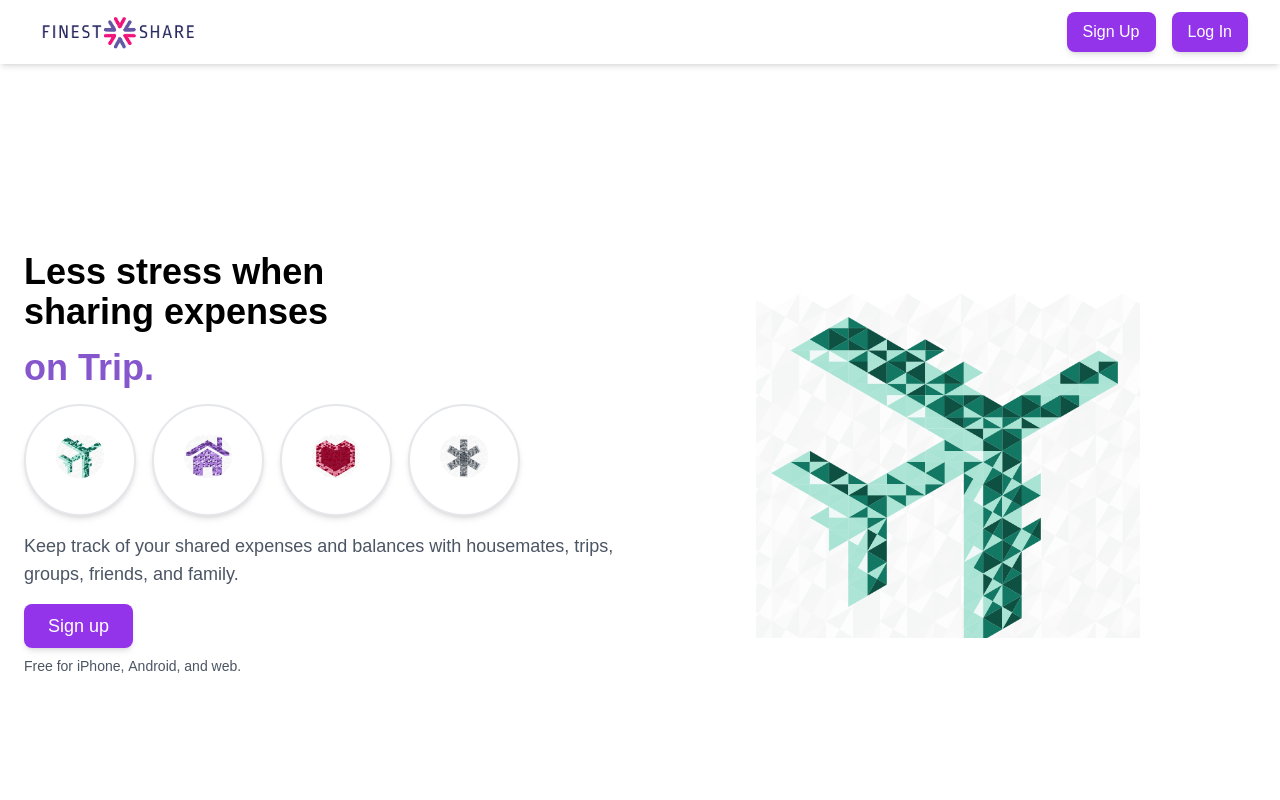
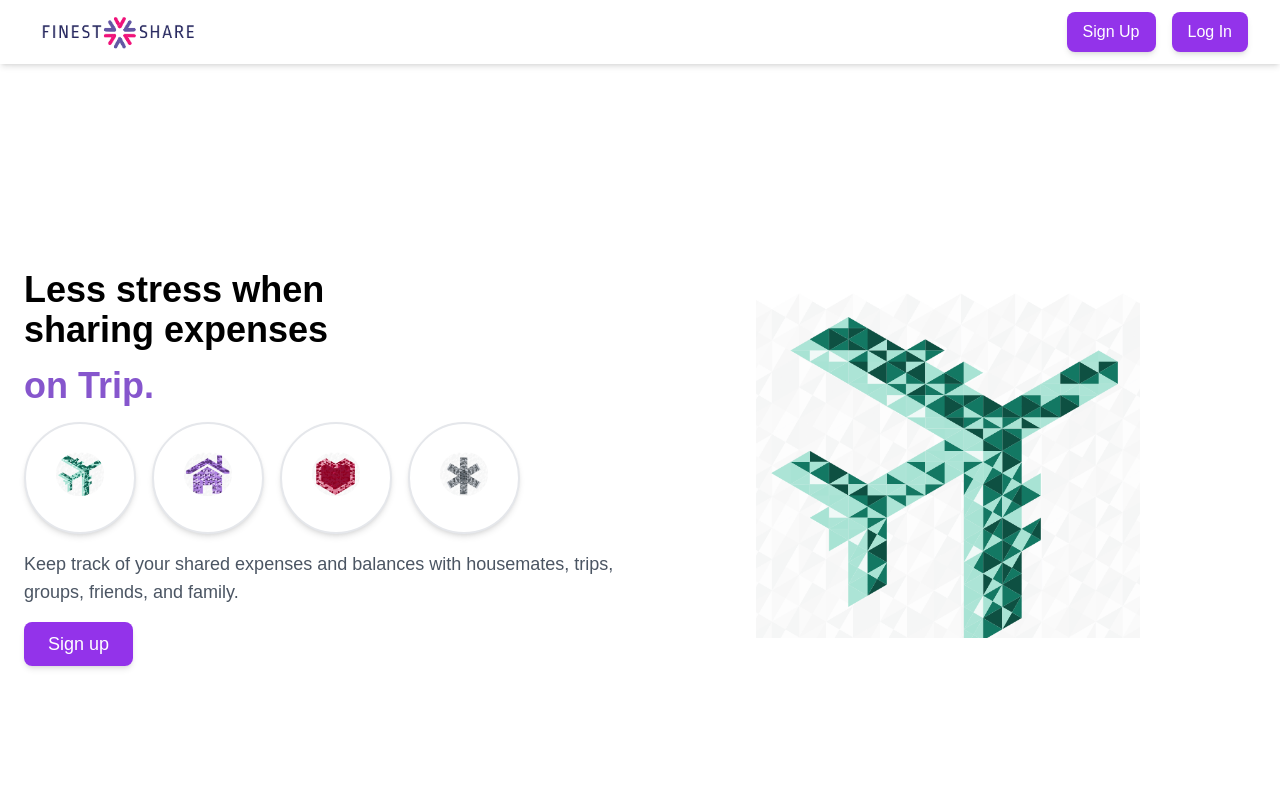
Before and after one commit to thenagarajanv/FinestShare, a Next.js app: page / in a window 1280 px wide. Shown: the top 800 px of the page. Built offline with nearby package versions, Linux system fonts and the light colour scheme.

Commit message:
pre-final-commit-test-01

```diff
--- a/src/app/_components/home/HomePage.jsx
+++ b/src/app/_components/home/HomePage.jsx
@@ -124,11 +124,6 @@ const HomePage = () => {
               Sign up
             </a>
           )}
-          <div className="mt-4 text-gray-600 text-sm">
-            Free for <span className="font-medium">iPhone</span>,{" "}
-            <span className="font-medium">Android</span>, and{" "}
-            <span className="font-medium">web</span>.
-          </div>
         </div>
         <div className="lg:w-1/2 flex justify-center mb-8 lg:mb-0 ">
           <div className="w-48  h-48 sm:w-64 sm:h-64 lg:w-96 lg:h-96">
```
